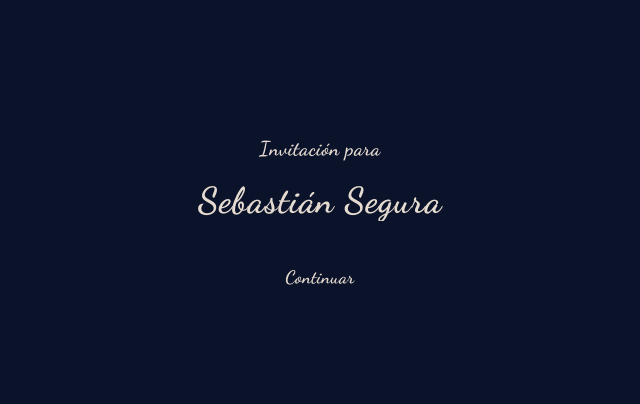
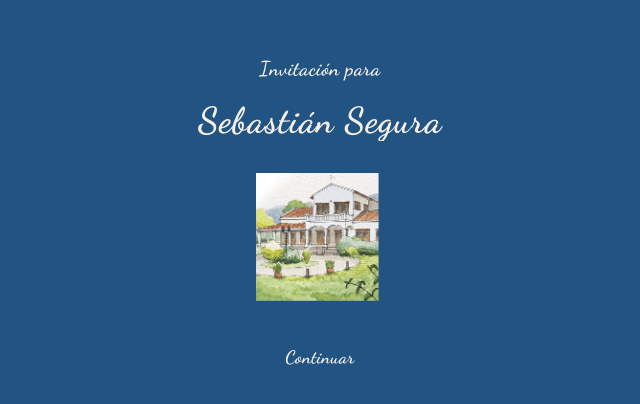
Before and after one commit to sebasegura97/invitacion-ale-facu, a Next.js app: page / in a window 1280 px wide. Shown: the part 182-586 px from the top of the page, without its empty margins (320-960 px from the left). Built offline with nearby package versions, Linux system fonts and the light colour scheme.

Commit message:
feat: cambio de colores por los que me pidio la ale

```diff
--- a/src/app/globals.css
+++ b/src/app/globals.css
@@ -1,8 +1,8 @@
 @import "tailwindcss";
 
 :root {
-  --background: #0b132b;
-  --foreground: #e6dbd0;
+  --background: #215483;
+  --foreground: #F7F0E8;
 }
 
 @theme inline {
--- a/src/components/steps/InitialStep.tsx
+++ b/src/components/steps/InitialStep.tsx
@@ -4,6 +4,7 @@ import { motion } from "framer-motion";
 import TextDraw from "@/components/TextDraw";
 import HeartDraw from "@/components/HeartDraw";
 import Button from "@/components/ui/Button";
+import SpriteReveal from "../SpriteReveal";
 
 interface InitialStepProps {
   userName: string;
@@ -39,6 +40,8 @@ export default function InitialStep({
         </TextDraw>
       </div>
 
+      <SpriteReveal />
+
       {/* Botón de navegación con efecto de dibujo */}
       <div className="mt-8 flex justify-center">
         <Button onClick={handleContinue} size="md">
--- a/src/components/ui/Button.tsx
+++ b/src/components/ui/Button.tsx
@@ -84,7 +84,7 @@ function SimpleButton({
       {/* Animación de fondo para variant secondary */}
       {variant === "secondary" && (
         <motion.div
-          className="absolute inset-0 bg-gray-600 z-0"
+          className="absolute inset-0 bg-black opacity-10 z-0"
           initial={{ clipPath: "polygon(0 0, 0 0, 0 100%, 0 100%)" }}
           animate={{ clipPath: "polygon(0 0, 100% 0, 100% 100%, 0 100%)" }}
           transition={{
```
